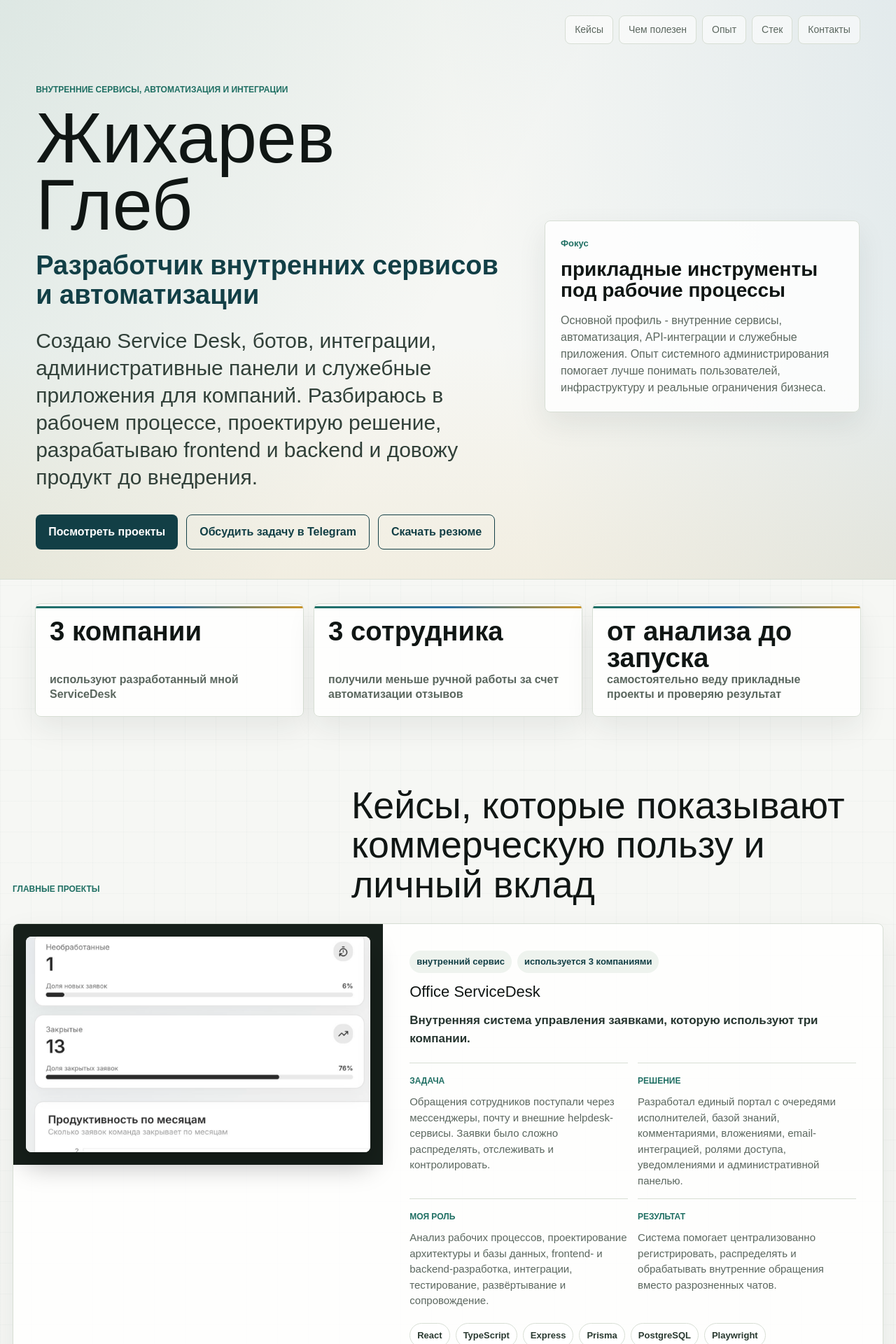
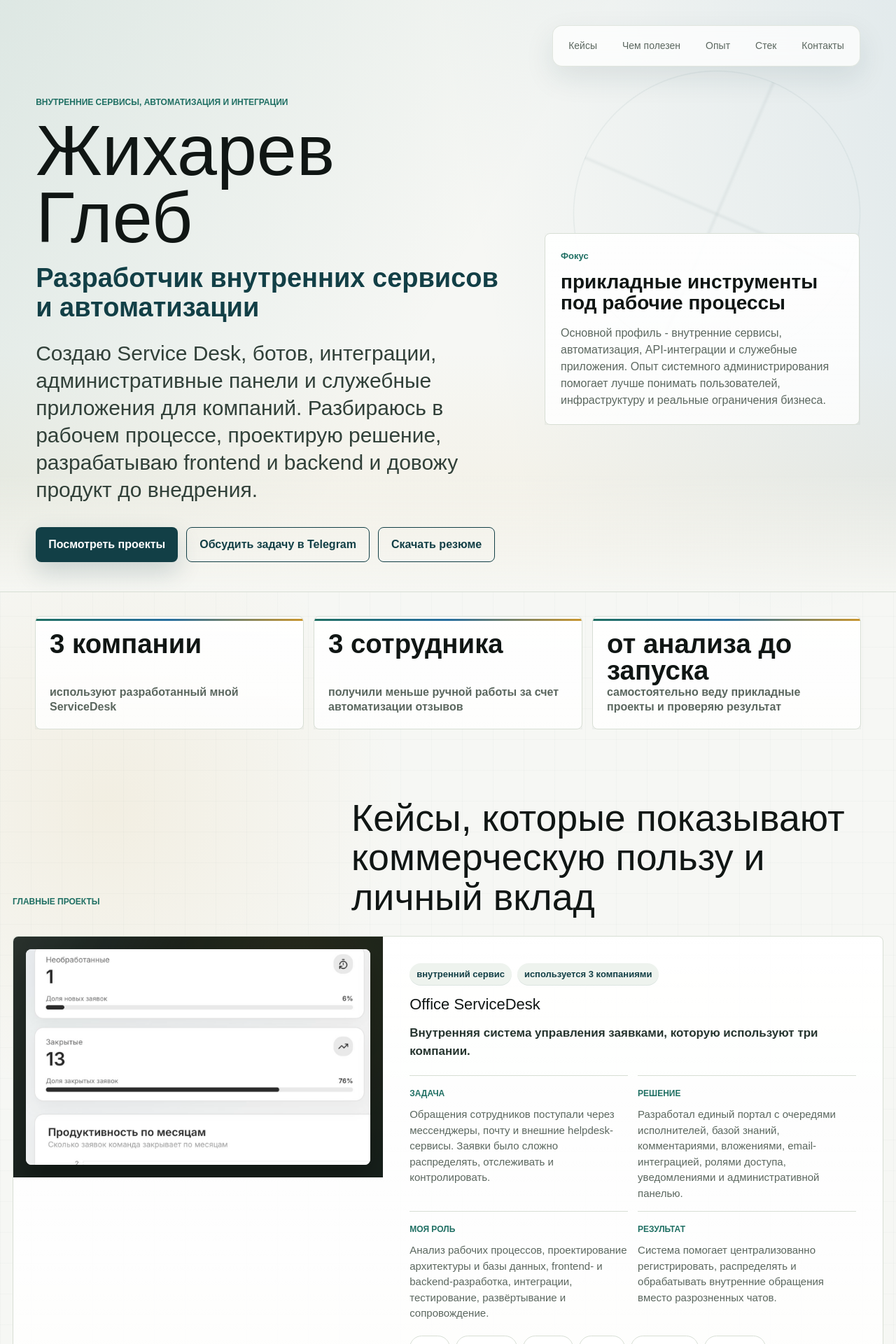
Before and after one commit to ncatofthe/portfolio, a Next.js app: page / in a window 1280 px wide. Shown: the top 1920 px of the page at 70% size. Built offline with nearby package versions, Linux system fonts and the light colour scheme.

Commit message:
Polish portfolio animations and performance

```diff
--- a/app/ScrollReveal.tsx
+++ b/app/ScrollReveal.tsx
@@ -27,7 +27,7 @@ export function ScrollReveal() {
 
     items.forEach((item, index) => {
       item.classList.add("reveal-on-scroll");
-      item.style.setProperty("--reveal-delay", `${Math.min((index % 8) * 55, 385)}ms`);
+      item.style.setProperty("--reveal-delay", `${Math.min((index % 6) * 42, 252)}ms`);
     });
 
     const revealObserver = new IntersectionObserver(
@@ -47,20 +47,34 @@ export function ScrollReveal() {
 
     items.forEach((item) => revealObserver.observe(item));
 
+    let progressFrame = 0;
+
     const updateProgress = () => {
       const scrollable = document.documentElement.scrollHeight - window.innerHeight;
       const progress = scrollable > 0 ? window.scrollY / scrollable : 0;
       root.style.setProperty("--scroll-progress", `${Math.min(Math.max(progress, 0), 1)}`);
+      progressFrame = 0;
+    };
+
+    const scheduleProgress = () => {
+      if (progressFrame) {
+        return;
+      }
+
+      progressFrame = window.requestAnimationFrame(updateProgress);
     };
 
     updateProgress();
-    window.addEventListener("scroll", updateProgress, { passive: true });
-    window.addEventListener("resize", updateProgress);
+    window.addEventListener("scroll", scheduleProgress, { passive: true });
+    window.addEventListener("resize", scheduleProgress);
 
     return () => {
       revealObserver.disconnect();
-      window.removeEventListener("scroll", updateProgress);
-      window.removeEventListener("resize", updateProgress);
+      if (progressFrame) {
+        window.cancelAnimationFrame(progressFrame);
+      }
+      window.removeEventListener("scroll", scheduleProgress);
+      window.removeEventListener("resize", scheduleProgress);
       root.classList.remove("scroll-ready");
       root.style.removeProperty("--scroll-progress");
       items.forEach((item) => {
--- a/app/globals.css
+++ b/app/globals.css
@@ -13,6 +13,9 @@
   --accent-cool: #286f9e;
   --accent-gold: #c9962e;
   --ink: #101614;
+  --glass: rgba(255, 255, 255, 0.72);
+  --premium-shadow: 0 18px 48px rgba(24, 39, 32, 0.09);
+  --premium-shadow-strong: 0 24px 70px rgba(24, 39, 32, 0.14);
   --scroll-progress: 0;
 }
 
@@ -34,10 +37,13 @@ html {
 body {
   margin: 0;
   background:
+    radial-gradient(circle at 12% 14%, rgba(201, 150, 46, 0.09), transparent 26rem),
+    radial-gradient(circle at 88% 6%, rgba(40, 111, 158, 0.08), transparent 24rem),
+    linear-gradient(140deg, rgba(255, 255, 255, 0.62), transparent 42rem),
     linear-gradient(90deg, rgba(18, 63, 70, 0.025) 1px, transparent 1px),
     linear-gradient(180deg, rgba(18, 63, 70, 0.025) 1px, transparent 1px),
     var(--background);
-  background-size: 44px 44px;
+  background-size: auto, auto, auto, 44px 44px, 44px 44px, auto;
   color: var(--foreground);
   font-family: Arial, Helvetica, sans-serif;
 }
@@ -69,10 +75,13 @@ main {
   background: linear-gradient(90deg, var(--accent), var(--accent-cool), var(--accent-warm), var(--accent-gold));
   transform: scaleX(var(--scroll-progress));
   transform-origin: left;
-  transition: transform 90ms linear;
+  transition: transform 60ms linear;
 }
 
 .hero {
+  position: relative;
+  isolation: isolate;
+  overflow: hidden;
   min-height: 94vh;
   display: flex;
   flex-direction: column;
@@ -87,20 +96,62 @@ main {
   animation: hero-wash 14s ease-in-out infinite alternate;
 }
 
+.hero::before {
+  content: "";
+  position: absolute;
+  z-index: -1;
+  top: 12%;
+  right: max(4vw, 28px);
+  width: min(410px, 38vw);
+  aspect-ratio: 1;
+  border: 1px solid rgba(18, 63, 70, 0.14);
+  border-radius: 50%;
+  background:
+    linear-gradient(90deg, transparent 49%, rgba(18, 63, 70, 0.09) 50%, transparent 51%),
+    linear-gradient(0deg, transparent 49%, rgba(18, 63, 70, 0.09) 50%, transparent 51%);
+  opacity: 0.56;
+  transform: translate3d(0, 0, 0);
+  animation: orbit-frame 22s linear infinite;
+  pointer-events: none;
+}
+
+.hero::after {
+  content: "";
+  position: absolute;
+  z-index: -1;
+  inset: auto 0 0;
+  height: 170px;
+  background: linear-gradient(180deg, transparent, rgba(246, 247, 244, 0.92));
+  pointer-events: none;
+}
+
 .topbar {
+  position: sticky;
+  z-index: 20;
+  top: 14px;
+  width: max-content;
+  max-width: 100%;
   display: flex;
-  justify-content: flex-end;
+  justify-content: center;
   gap: 8px;
+  margin-left: auto;
   margin-bottom: 56px;
+  padding: 8px;
+  border: 1px solid rgba(215, 222, 212, 0.72);
+  border-radius: 14px;
+  background: var(--glass);
+  box-shadow: 0 16px 42px rgba(18, 63, 70, 0.1);
+  -webkit-backdrop-filter: blur(14px);
+  backdrop-filter: blur(14px);
 }
 
 .topbar a {
-  border: 1px solid var(--line);
+  border: 1px solid transparent;
   border-radius: 8px;
   padding: 9px 13px;
   color: var(--muted);
   font-size: 14px;
-  background: rgba(255, 255, 255, 0.56);
+  background: transparent;
   transition:
     transform 180ms ease,
     border-color 180ms ease,
@@ -115,7 +166,15 @@ main {
   background: rgba(255, 255, 255, 0.9);
 }
 
+@supports not (backdrop-filter: blur(1px)) {
+  .topbar {
+    background: rgba(255, 255, 255, 0.94);
+  }
+}
+
 .hero-grid {
+  position: relative;
+  z-index: 1;
   width: min(1180px, 100%);
   margin: auto;
   display: grid;
@@ -171,6 +230,8 @@ h1 {
 
 .primary-action,
 .secondary-action {
+  position: relative;
+  overflow: hidden;
   display: inline-flex;
   align-items: center;
   justify-content: center;
@@ -178,17 +239,45 @@ h1 {
   border-radius: 8px;
   padding: 12px 18px;
   font-weight: 700;
+  transition:
+    transform 190ms ease,
+    box-shadow 190ms ease,
+    border-color 190ms ease,
+    background 190ms ease;
 }
 
 .primary-action {
   color: #fff;
   background: var(--accent-strong);
+  box-shadow: 0 14px 34px rgba(18, 63, 70, 0.18);
 }
 
 .secondary-action {
   color: var(--accent-strong);
   background: transparent;
   border: 1px solid var(--accent-strong);
+}
+
+.primary-action::after,
+.secondary-action::after {
+  content: "";
+  position: absolute;
+  inset: 0;
+  background: linear-gradient(120deg, transparent 0 35%, rgba(255, 255, 255, 0.34) 50%, transparent 65%);
+  transform: translateX(-130%);
+  transition: transform 620ms ease;
+  pointer-events: none;
+}
+
+.primary-action:hover,
+.secondary-action:hover {
+  transform: translateY(-2px);
+  box-shadow: 0 18px 40px rgba(18, 63, 70, 0.14);
+}
+
+.primary-action:hover::after,
+.secondary-action:hover::after {
+  transform: translateX(130%);
 }
 
 .hero-panel {
@@ -209,8 +298,8 @@ h1 {
 .tool-group {
   border: 1px solid var(--line);
   border-radius: 8px;
-  background: rgba(255, 255, 255, 0.82);
-  box-shadow: 0 16px 42px rgba(24, 39, 32, 0.08);
+  background: linear-gradient(180deg, rgba(255, 255, 255, 0.93), rgba(255, 255, 255, 0.8));
+  box-shadow: var(--premium-shadow);
   transition:
     transform 220ms ease,
     box-shadow 220ms ease,
@@ -230,7 +319,7 @@ h1 {
 .tool-group:hover {
   transform: translateY(-4px);
   border-color: rgba(31, 111, 99, 0.28);
-  box-shadow: 0 22px 56px rgba(24, 39, 32, 0.12);
+  box-shadow: var(--premium-shadow-strong);
 }
 
 .status-card {
@@ -307,25 +396,25 @@ h1 {
 
 .scroll-ready .reveal-on-scroll {
   transition:
-    opacity 720ms cubic-bezier(0.21, 0.74, 0.23, 1),
-    transform 720ms cubic-bezier(0.21, 0.74, 0.23, 1),
-    filter 720ms cubic-bezier(0.21, 0.74, 0.23, 1),
+    opacity 680ms cubic-bezier(0.21, 0.74, 0.23, 1),
+    transform 680ms cubic-bezier(0.21, 0.74, 0.23, 1),
+    clip-path 680ms cubic-bezier(0.21, 0.74, 0.23, 1),
     box-shadow 220ms ease,
     border-color 220ms ease,
     background 220ms ease;
   transition-delay: var(--reveal-delay, 0ms);
-  will-change: opacity, transform, filter;
+  will-change: opacity, transform;
 }
 
 .scroll-ready .reveal-on-scroll:not(.is-visible) {
   opacity: 0;
-  transform: translate3d(0, 28px, 0) scale(0.985);
-  filter: blur(8px);
+  transform: translate3d(0, 24px, 0) scale(0.99);
+  clip-path: inset(0 0 8% 0 round 8px);
 }
 
 .scroll-ready .reveal-on-scroll.is-visible {
   opacity: 1;
-  filter: blur(0);
+  clip-path: inset(0 0 0 0 round 0);
 }
 
 .intro {
@@ -463,6 +552,23 @@ h1 {
   gap: 0;
   overflow: hidden;
   align-items: start;
+  position: relative;
+}
+
+.project-card::before {
+  content: "";
+  position: absolute;
+  z-index: 2;
+  inset: 0 0 auto;
+  height: 3px;
+  background: linear-gradient(90deg, var(--accent), var(--accent-cool), var(--accent-warm), var(--accent-gold));
+  transform: scaleX(0);
+  transform-origin: left;
+  transition: transform 420ms ease;
+}
+
+.project-card:hover::before {
+  transform: scaleX(1);
 }
 
 .project-visual {
@@ -472,6 +578,8 @@ h1 {
 }
 
 .project-shot {
+  position: relative;
+  overflow: hidden;
   min-height: 0;
   height: auto;
   display: flex;
@@ -481,7 +589,29 @@ h1 {
   background: #17201b;
 }
 
+.project-shot::before {
+  content: "";
+  position: absolute;
+  inset: 0;
+  background:
+    linear-gradient(120deg, rgba(255, 255, 255, 0.12), transparent 34%),
+    radial-gradient(circle at 78% 18%, rgba(201, 150, 46, 0.14), transparent 18rem);
+  opacity: 0.7;
+  pointer-events: none;
+}
+
+.project-shot::after {
+  content: "";
+  position: absolute;
+  inset: 18px;
+  border-radius: 8px;
+  background: linear-gradient(180deg, transparent 62%, rgba(16, 22, 20, 0.16));
+  pointer-events: none;
+}
+
 .project-shot img {
+  position: relative;
+  z-index: 1;
   display: block;
   width: 100%;
   height: auto;
@@ -499,7 +629,7 @@ h1 {
 }
 
 .project-card:hover .project-shot img {
-  transform: scale(1.025);
+  transform: scale(1.018);
   filter: saturate(1.08) contrast(1.03);
 }
 
@@ -716,6 +846,12 @@ h1 {
   background: #fff;
   font-size: 13px;
   font-weight: 700;
+}
+
+.stack-list span,
+.skill-cloud span,
+.project-meta span {
+  box-shadow: inset 0 -1px 0 rgba(18, 63, 70, 0.08);
 }
 
 .project-link,
@@ -984,6 +1120,16 @@ summary:focus-visible {
   }
 }
 
+@keyframes orbit-frame {
+  from {
+    transform: translate3d(0, 0, 0) rotate(0deg);
+  }
+
+  to {
+    transform: translate3d(0, 0, 0) rotate(360deg);
+  }
+}
+
 @keyframes pulse-dot {
   0%,
   100% {
@@ -1025,6 +1171,7 @@ summary:focus-visible {
     opacity: 1 !important;
     transform: none !important;
     filter: none !important;
+    clip-path: none !important;
   }
 
   .scroll-progress {
@@ -1038,9 +1185,11 @@ summary:focus-visible {
   }
 
   .topbar {
+    width: 100%;
+    margin-left: 0;
     justify-content: flex-start;
     overflow-x: auto;
-    padding-bottom: 4px;
+    padding: 8px;
     margin-bottom: 44px;
   }
 
@@ -1076,6 +1225,16 @@ summary:focus-visible {
 @media (max-width: 620px) {
   .hero {
     padding-inline: 16px;
+  }
+
+  .topbar {
+    gap: 4px;
+    padding: 6px;
+  }
+
+  .topbar a {
+    padding: 8px 9px;
+    font-size: 13px;
   }
 
   h1 {
@@ -1118,6 +1277,10 @@ summary:focus-visible {
     max-height: none;
   }
 
+  .project-shot::after {
+    inset: 14px;
+  }
+
   .visual-grid {
     grid-template-columns: 82px minmax(0, 1fr);
   }
```
Also changed, not shown: 2 other files (tests, documents, lock files or other folders).
